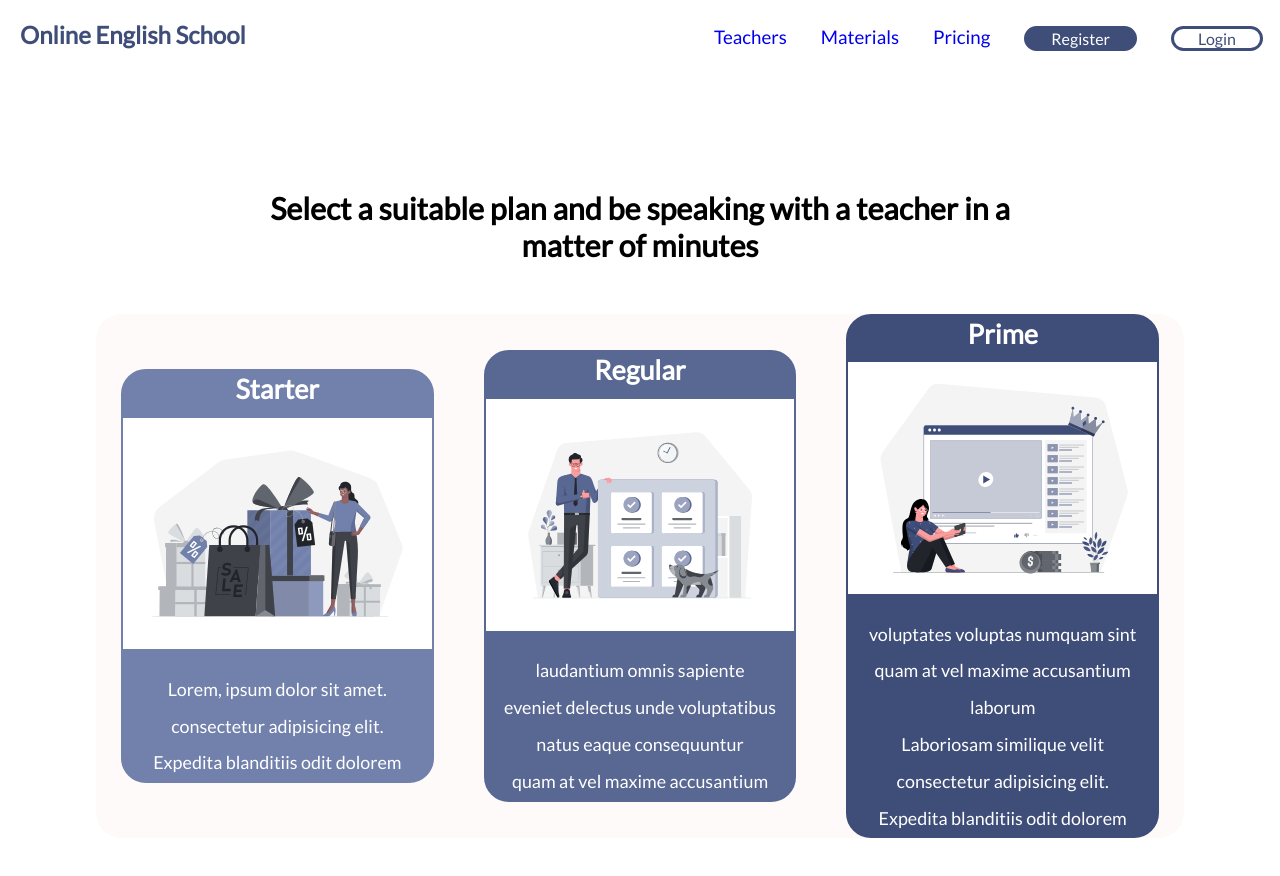
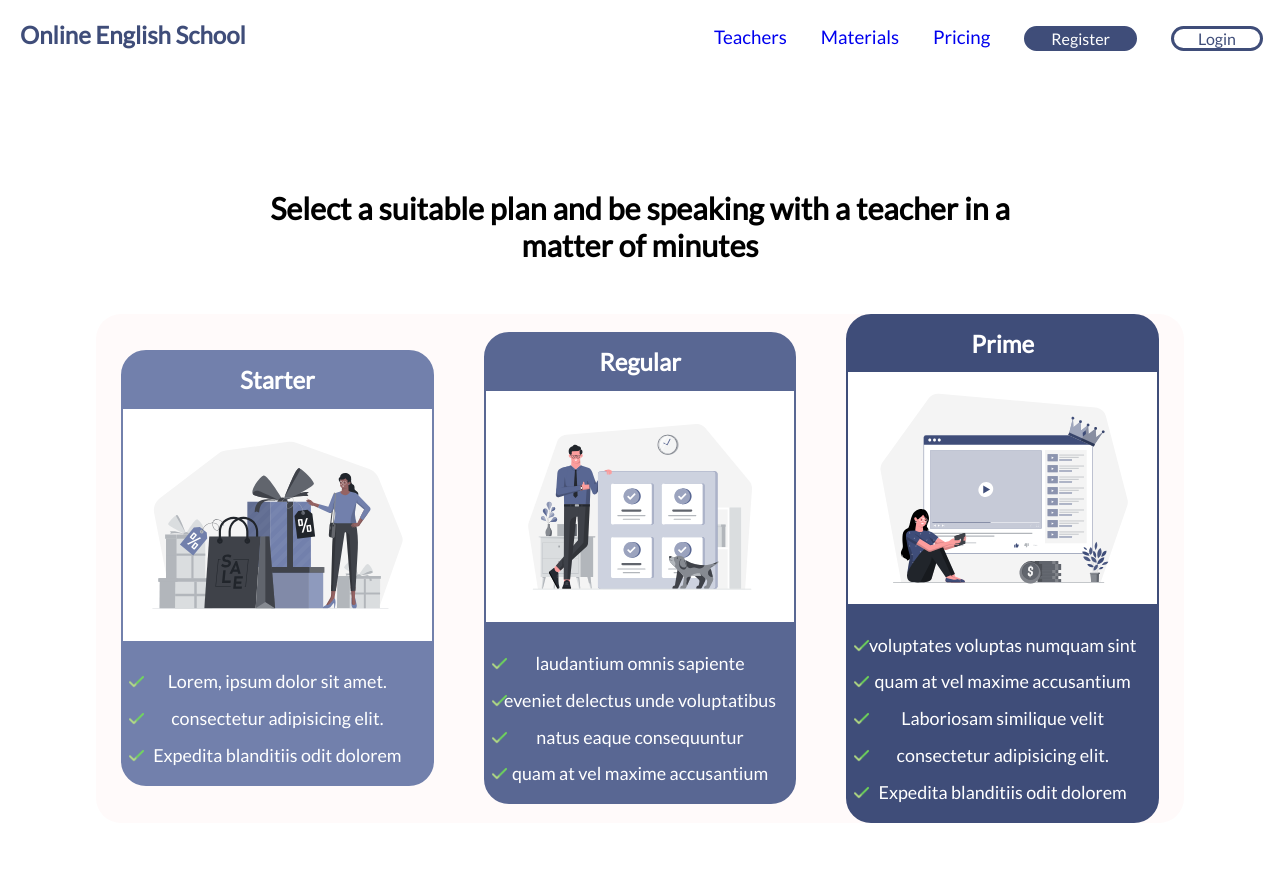
Before and after one commit to Thunderbolton/Online-English-School, a React (Create React App) app: page /pricing in a window 1280 px wide. Shown: the top 876 px of the page. Built offline with nearby package versions, Linux system fonts and the light colour scheme.

Commit message:
added tick design to Pricing Hero

```diff
--- a/src/components/PricingHero.js
+++ b/src/components/PricingHero.js
@@ -29,7 +29,7 @@ const PricingHero = () => {
                     <img src={prime} alt="" />
                     <ul>
                         <li>voluptates voluptas numquam sint</li>
-                        <li>quam at vel maxime accusantium laborum</li>
+                        <li>quam at vel maxime accusantium</li>
                         <li>Laboriosam similique velit</li>
                         <li>consectetur adipisicing elit.</li>
                         <li>Expedita blanditiis odit dolorem</li>
--- a/src/index.css
+++ b/src/index.css
@@ -618,12 +618,26 @@ button {
 .pricing section {
   max-width: 70%;
   margin: 0 25px;
+  padding: 10px 0;
   /* border: red solid 2px; */
   /* border: #3f4d79 solid 2px; */
   border-radius: 25px;
   /* background-color: #3f4d79; */
   color: #fff;
+  /* background-image: url('./img/menuIcon.svg'); */
+  /* font-size: clamp(1rem, 1.4vw, 1.5rem); */
+}
+
+/* .pricing section ul {
+  background-image: url('./img/menuIcon.svg');
+} */
+
+.pricing section li {
   font-size: clamp(1rem, 1.4vw, 1.5rem);
+  background-image: url('./img/tick.png');
+  background-position: 2% 50%;
+  background-repeat: no-repeat;
+  background-size: 15px 15px;
 }
 
 .pricing-starter {
```
Also changed, not shown: src/img/tick.png (added).
